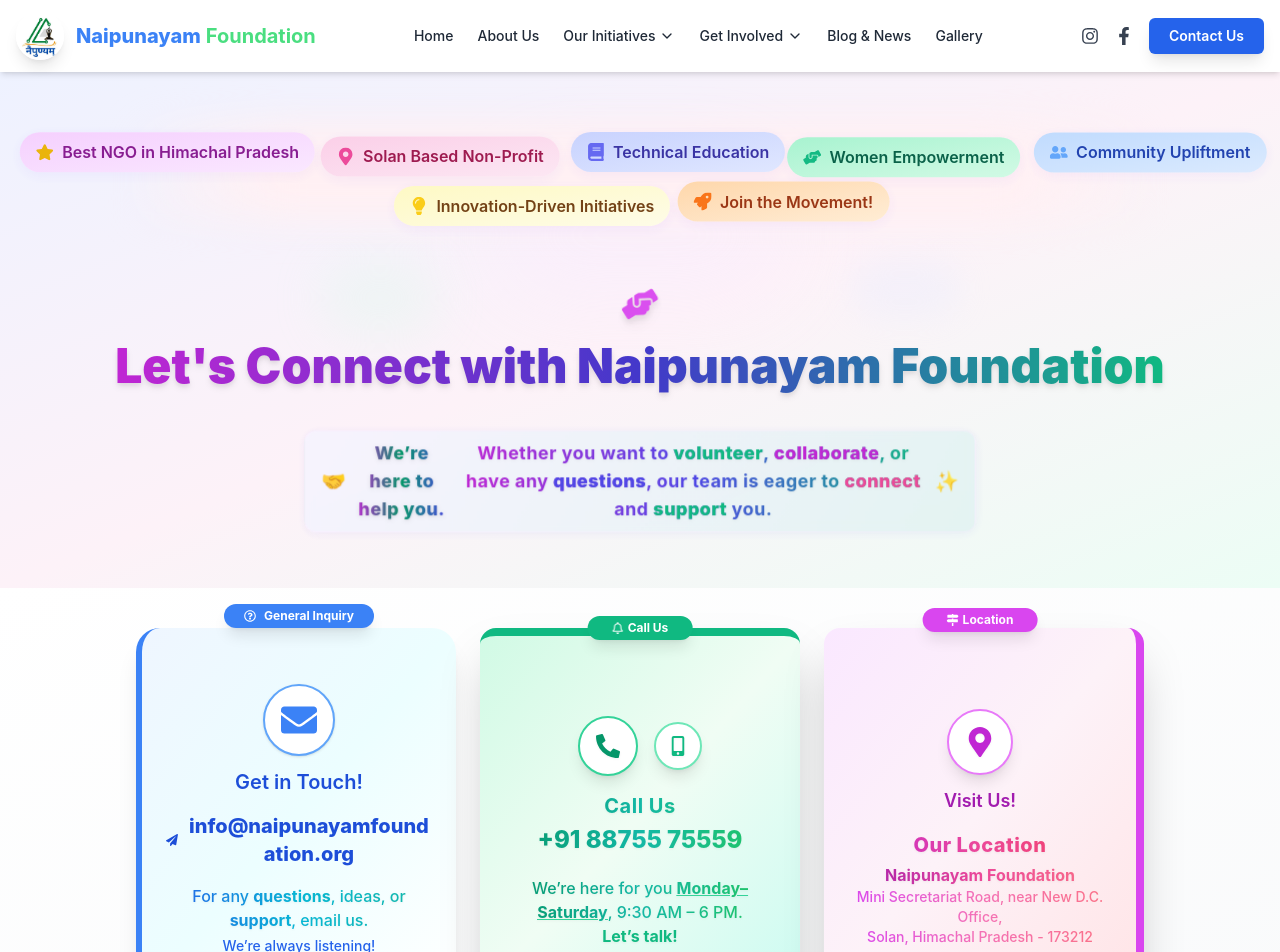
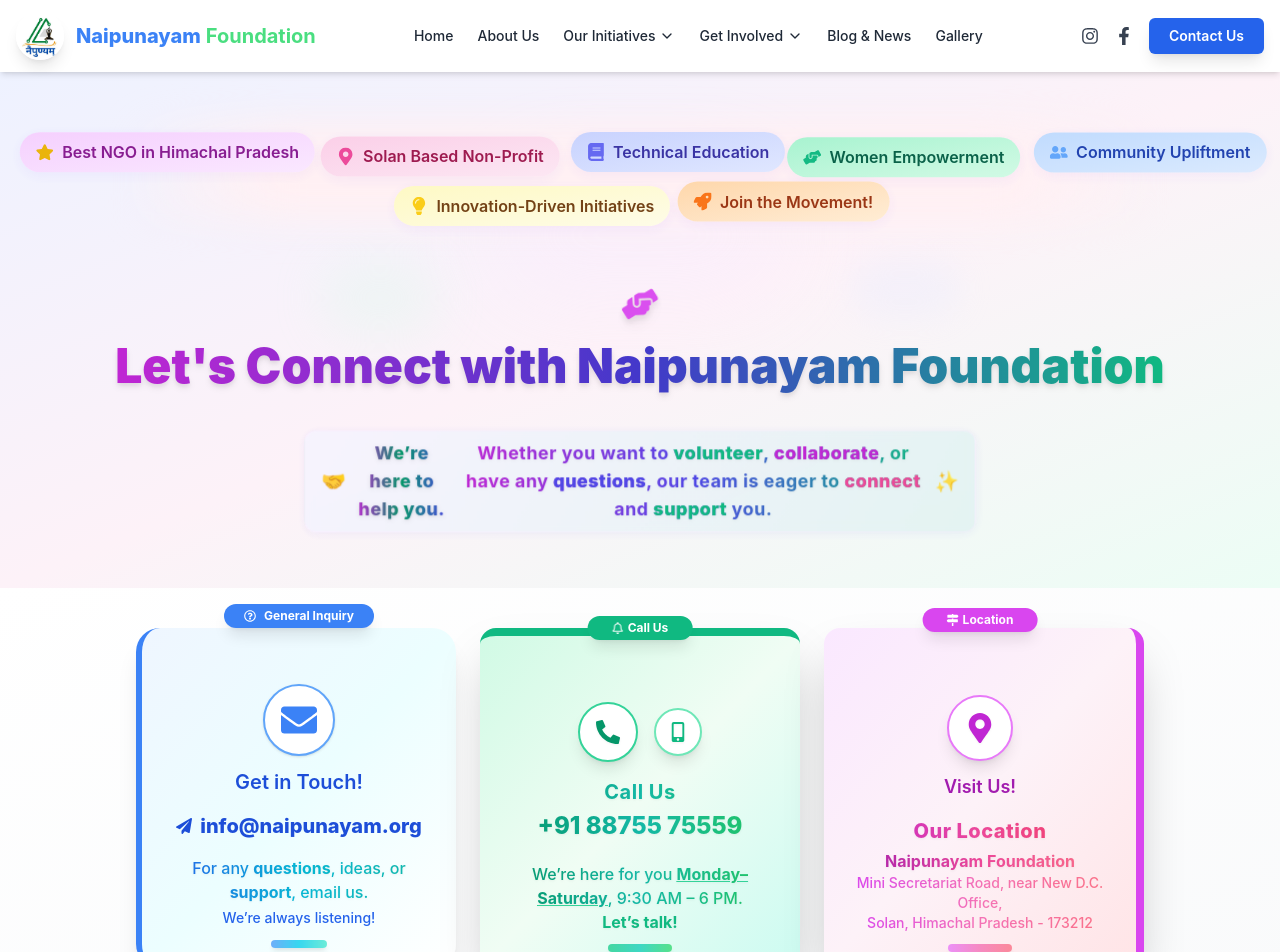
Before and after one commit to Yugal88943/naipunayam-foundation, a React (Vite) app: page /contact-us in a window 1280 px wide. Shown: the top 952 px of the page. Built offline with nearby package versions, Linux system fonts and the light colour scheme.

Commit message:
Correct Email

```diff
--- a/src/pages/Contact-Us/Contact-Us-Components/Contact-Us-Component-General-Inquiry.tsx
+++ b/src/pages/Contact-Us/Contact-Us-Components/Contact-Us-Component-General-Inquiry.tsx
@@ -39,7 +39,7 @@
 </div>
       {/* Email */}
       <a
-        href="mailto:info@naipunayamfoundation.org"
+        href="mailto:info@naipunayam.org"
         className="
           text-lg md:text-xl font-extrabold text-blue-700 dark:text-blue-100 mb-2
           hover:text-cyan-700 transition-colors cursor-pointer flex items-center justify-center gap-2
@@ -48,7 +48,7 @@
         style={{ wordBreak: 'break-word', textAlign: 'center' }}
       >
         <FaPaperPlane className="text-base" />
-        <span className="break-words">info@naipunayamfoundation.org</span>
+        <span className="break-words">info@naipunayam.org</span>
       </a>
 
       <p
```
